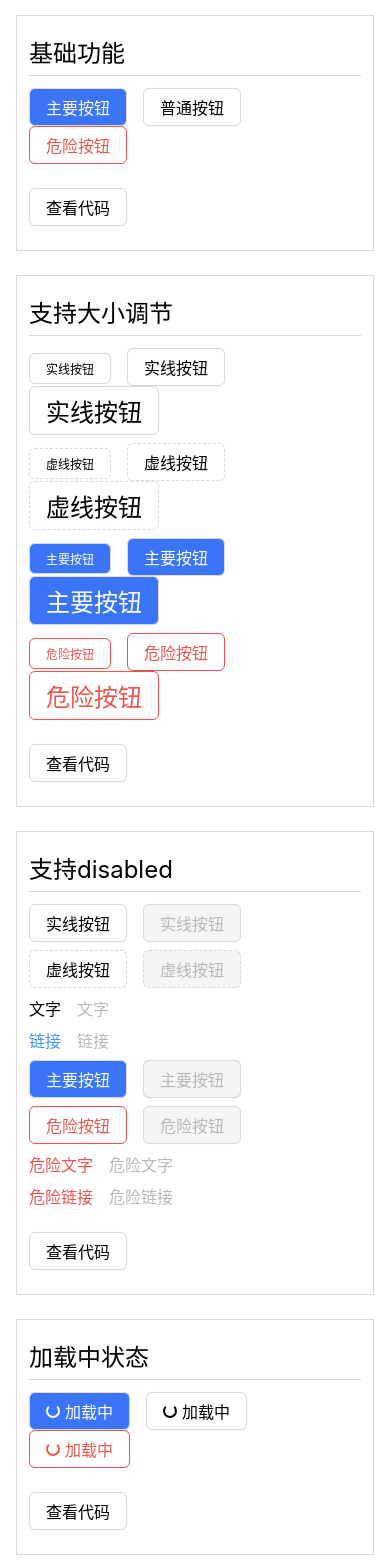
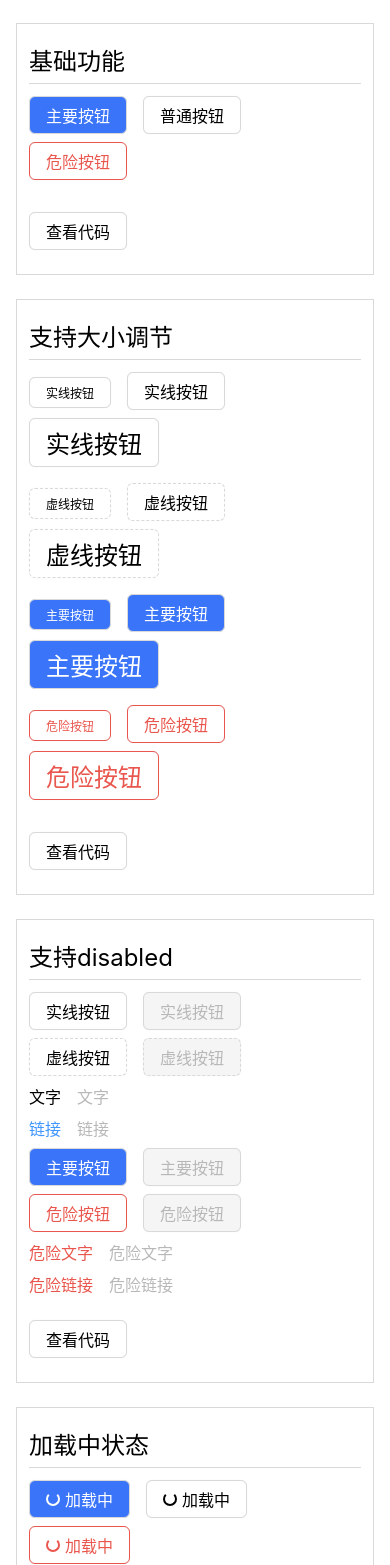
Before and after one commit to wszzj/woniu-ui, a Vue app: page /#/doc/button in a window 390 px wide. Shown: the part 343-1908 px from the top of the page. Built offline with nearby package versions, Linux system fonts and the light colour scheme; what @highlightjs/vue-plugin would draw is missing.

Commit message:
完善机显示效果

```diff
--- a/src/components/doc/Button1Demo.vue
+++ b/src/components/doc/Button1Demo.vue
@@ -11,6 +11,11 @@ import Button from "@/lib/Button.vue";
 Button {
   margin-right: 16px;
 }
+@media (max-width: 600px) {
+  Button {
+    margin-bottom: 8px;
+  }
+}
 span {
   margin: 0 8px;
 }
--- a/src/components/doc/Button2Demo.vue
+++ b/src/components/doc/Button2Demo.vue
@@ -10,4 +10,9 @@ import Button from "@/lib/Button.vue";
 Button {
   margin-right: 16px;
 }
+@media (max-width: 600px) {
+  Button {
+    margin-bottom: 8px;
+  }
+}
 </style>
--- a/src/components/doc/Button3Demo.vue
+++ b/src/components/doc/Button3Demo.vue
@@ -27,6 +27,11 @@ import Button from "@/lib/Button.vue";
 Button {
   margin-right: 16px;
 }
+@media (max-width: 600px) {
+  Button {
+    margin-bottom: 8px;
+  }
+}
 div {
   margin-bottom: 8px;
   &:last-child {
--- a/src/components/doc/Button5Demo.vue
+++ b/src/components/doc/Button5Demo.vue
@@ -10,4 +10,9 @@ import Button from "@/lib/Button.vue";
 Button {
   margin-right: 16px;
 }
+@media (max-width: 600px) {
+  Button {
+    margin-bottom: 8px;
+  }
+}
 </style>
--- a/src/components/doc/TabsDemo.vue
+++ b/src/components/doc/TabsDemo.vue
@@ -16,6 +16,11 @@
       <Tabs2Md />
     </template>
   </Demo>
+  <p>
+    返回首个组件：<a href="#/doc/switch">
+      <Button theme="link">Switch组件</Button></a
+    >
+  </p>
 </template>
 
 <script lang="ts" setup>
--- a/src/lib/Dialog.vue
+++ b/src/lib/Dialog.vue
@@ -106,4 +106,9 @@ const confirm = () => {
     }
   }
 }
+@media (max-width: 500px) {
+  .wo-dialog-wrapper {
+    width: 85%;
+  }
+}
 </style>
--- a/src/views/Home.vue
+++ b/src/views/Home.vue
@@ -53,6 +53,7 @@ const switchIconVisible = ref<boolean>(false);
   display: flex;
   flex-direction: column;
   height: 100vh;
+  width: 100%;
   > .banner {
     flex-shrink: 0;
     display: flex;
@@ -65,6 +66,7 @@ const switchIconVisible = ref<boolean>(false);
     box-shadow: 0 1px fade-out($color: #000000, $amount: 0.95);
     > .leftCircle {
       position: absolute;
+      z-index: -1;
       top: 20px;
       left: -46px;
       width: 150px;
@@ -79,6 +81,7 @@ const switchIconVisible = ref<boolean>(false);
     }
     > .rightCircle {
       position: absolute;
+      z-index: -1;
       bottom: -20px;
       right: -56px;
       width: 150px;
```
